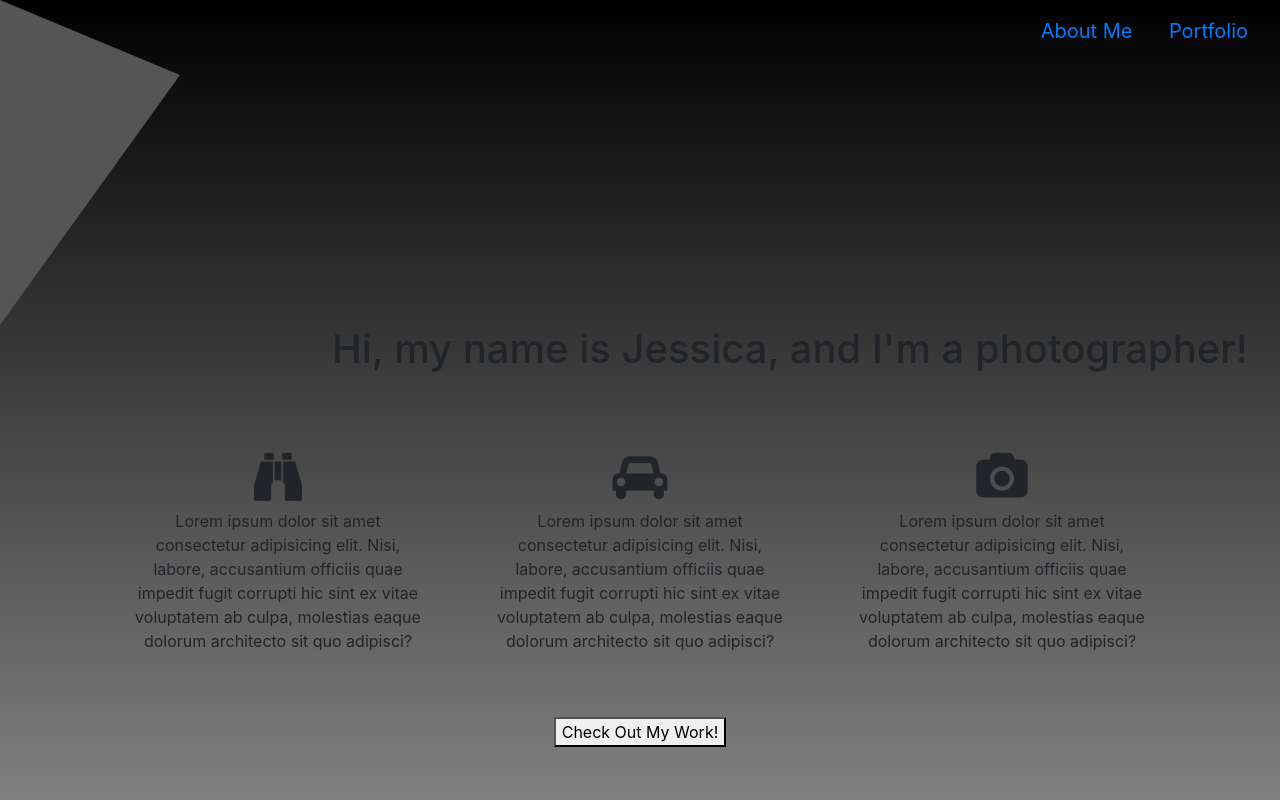
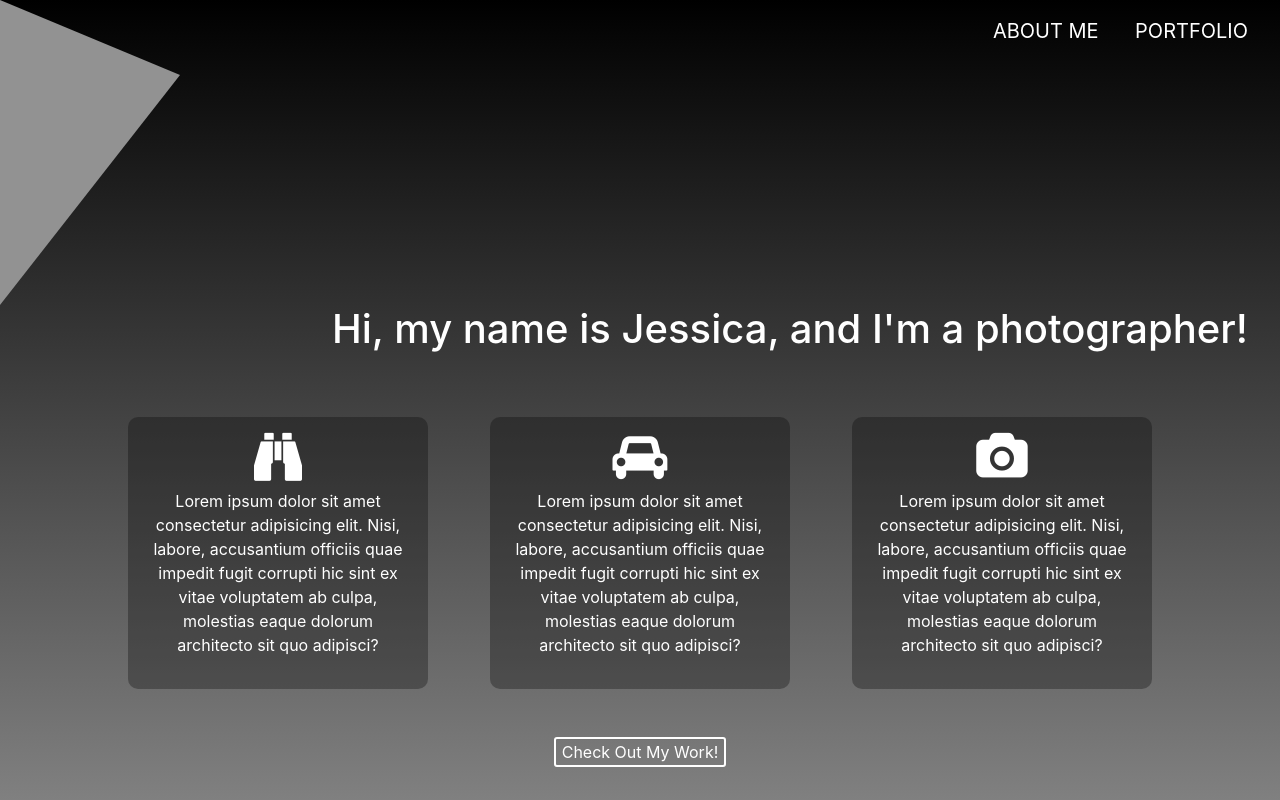
Before and after one commit to mushfikaraisa/website_demo, a plain HTML site: page index.html in a window 1280 px wide. Drawn offline with nearby package versions, Linux system fonts and the light colour scheme.

Commit message:
change spacing and coloring

```diff
--- a/resources/css/style.css
+++ b/resources/css/style.css
@@ -9,6 +9,7 @@ body {
     padding: 0;
     background-image: linear-gradient(black, gray);
     height: 100vh;
+    color: white;
 }
 
 
@@ -24,8 +25,8 @@ header {
     width: 0;
     height: 0;
     border-top: 75px solid transparent;
-    border-left: 180px solid #555;
-    border-bottom: 250px solid transparent;
+    border-left: 180px solid rgb(146, 146, 146);
+    border-bottom: 230px solid transparent;
 }
 
 nav ul {
@@ -39,6 +40,11 @@ nav ul li {
     display: inline-block;
     margin: 0 1rem;
     font-size: 1.25rem;
+    text-transform: uppercase;
+}
+
+a {
+    color: white;
 }
 
 
@@ -58,7 +64,7 @@ h1 {
     justify-content: space-between;
     align-items: center;
     width: 80%;
-    margin: 5rem auto 3rem auto;
+    margin: 4rem auto 3rem auto;
 }
 
 .paragraph {
@@ -67,6 +73,9 @@ h1 {
     align-items: center;
     max-width: 300px;
     text-align: center;
+    background-color: rgba(0, 0, 0, 0.3);
+    padding: 1rem;
+    border-radius: 10px;
 }
 
 .paragraph i {
@@ -79,4 +88,9 @@ h1 {
 button {
     margin: 0 auto;
     display: block;
+    background-color: transparent;
+    border: 2px solid white;
+    border-radius: 3px;
+    box-shadow: none;
+    color: white;
 }
```
